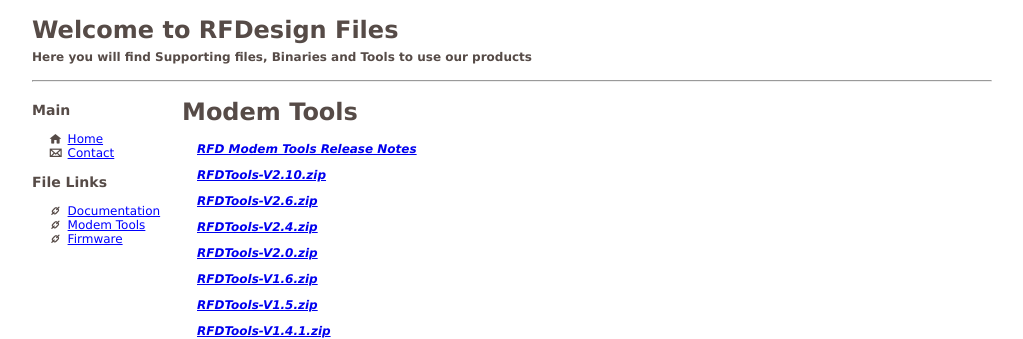
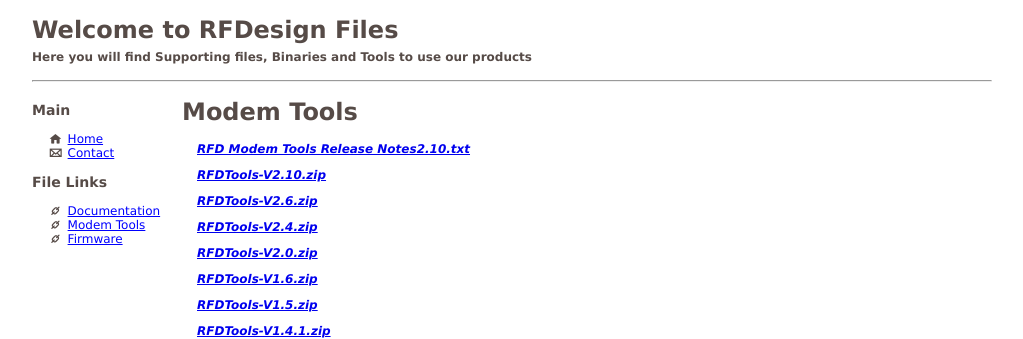
Before and after one commit to RFDesign/rfdesign.github.io, a Jekyll site: the page built from tools.html, in a window 1280 px wide. Shown: the top 339 px of the page, without its empty margins (26-1049 px from the left). Built offline with Jekyll 4.4.1, drawn with Linux system fonts in a browser that asks for light colours.

Commit message:
Update tools.yml

```diff
--- a/_data/tools.yml
+++ b/_data/tools.yml
@@ -1,4 +1,4 @@
-- file: RFD Modem Tools Release Notes
+- file: RFD Modem Tools Release Notes2.10.txt
 - file: RFDTools-V2.10.zip
 - file: RFDTools-V2.6.zip
 - file: RFDTools-V2.4.zip
```
